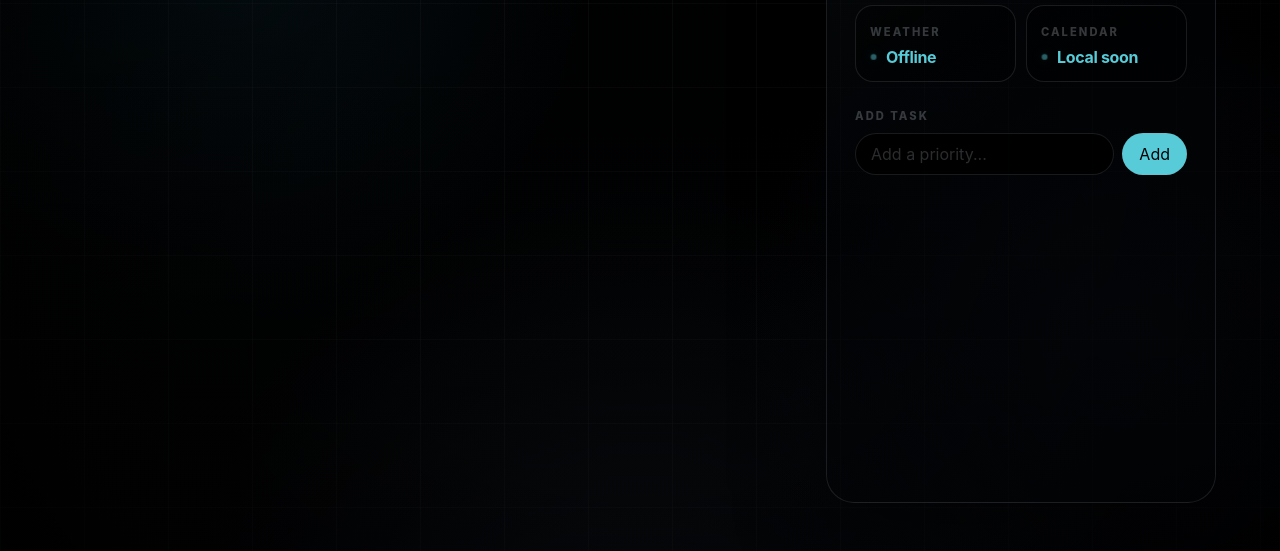
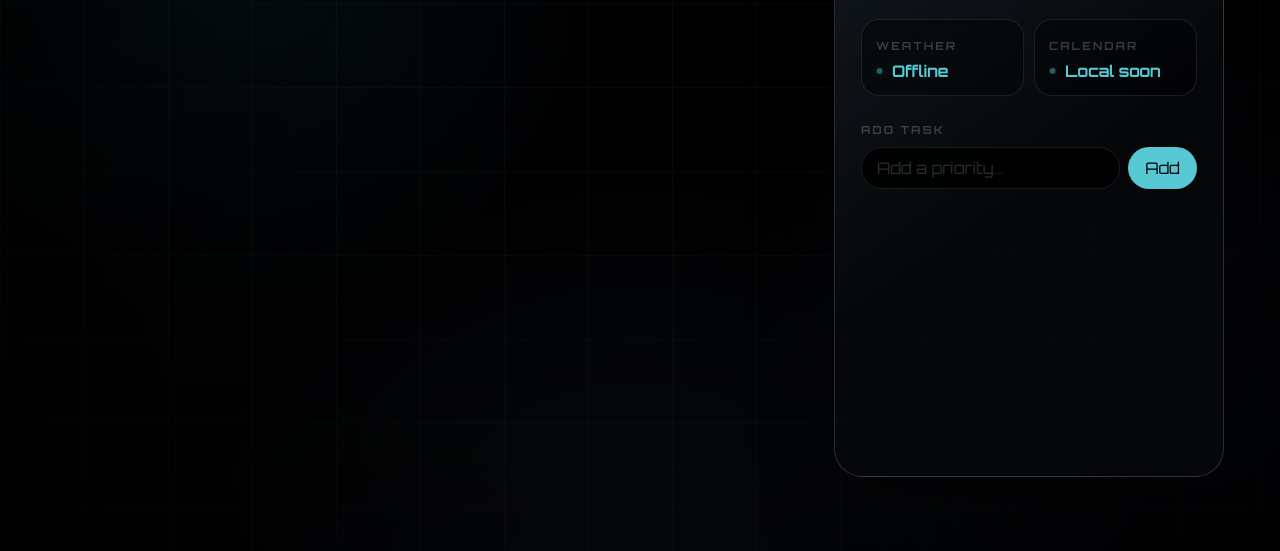
Before and after one commit to damiankovac0-pixel/Custom-BG-MacOS-Plash, a plain HTML site: page index.html in a window 1280 px wide. Shown: the part 249-800 px from the top of the page. Drawn offline with Linux system fonts and the light colour scheme.

Commit message:
Fix dashboard styling and bundle Orbitron

```diff
--- a/index.html
+++ b/index.html
@@ -5,7 +5,7 @@
     <meta name="viewport" content="width=device-width, initial-scale=1" />
     <meta name="color-scheme" content="dark" />
     <title>CustomBGPlash</title>
-    <link rel="stylesheet" href="styles.css" />
+    <link rel="stylesheet" href="styles.css?v=4" />
   </head>
   <body class="preboot intro-active">
     <main class="wallpaper" aria-label="Personal time aware macOS wallpaper">
@@ -56,6 +56,6 @@
       </section>
     </main>
 
-    <script src="script.js"></script>
+    <script src="script.js?v=4"></script>
   </body>
 </html>
--- a/styles.css
+++ b/styles.css
@@ -1,3 +1,10 @@
+@font-face {
+  font-family: "Orbitron Local";
+  src: url("fonts/Orbitron-wght.ttf") format("truetype");
+  font-weight: 400 900;
+  font-display: block;
+}
+
 :root {
   color-scheme: dark;
   --black: oklch(5.5% 0.006 255);
@@ -9,7 +16,7 @@
   --line: oklch(70% 0.014 255 / 0.16);
   --panel-fill: oklch(10.5% 0.012 255 / 0.54);
   --accent: oklch(78% 0.105 205);
-  font-family: Orbitron, "Eurostile", "Bank Gothic", "SF Pro Display", system-ui, sans-serif;
+  font-family: "Orbitron Local", Orbitron, "Eurostile", "Bank Gothic", "SF Pro Display", system-ui, sans-serif;
 }
 
 * {
@@ -125,33 +132,42 @@ body.intro-leaving .intro {
 
 .dashboard {
   position: absolute;
-  top: clamp(92px, 12vh, 148px);
-  right: clamp(28px, 5vw, 76px);
-  bottom: clamp(44px, 6vh, 78px);
-  z-index: 2;
-  width: min(390px, 34vw);
-  min-width: 320px;
+  top: 112px;
+  right: 56px;
+  bottom: 74px;
+  z-index: 4;
+  width: 390px;
   opacity: 0;
+  visibility: hidden;
   transform: translateX(14px);
   transition:
     opacity 1100ms cubic-bezier(0.16, 1, 0.3, 1),
-    transform 1100ms cubic-bezier(0.16, 1, 0.3, 1);
+    transform 1100ms cubic-bezier(0.16, 1, 0.3, 1),
+    visibility 0ms linear 1100ms;
 }
 
 body.settled .dashboard {
   opacity: 1;
+  visibility: visible;
   transform: translateX(0);
+  transition-delay: 0ms;
+}
+
+body.intro-active .dashboard {
+  opacity: 0;
+  visibility: hidden;
+  pointer-events: none;
 }
 
 .today-panel {
   height: 100%;
-  padding: clamp(18px, 2.2vw, 28px);
-  border: 1px solid var(--line);
+  padding: 26px;
+  border: 1px solid rgba(220, 236, 255, 0.16);
   border-radius: 28px;
   background:
-    linear-gradient(145deg, oklch(17% 0.018 255 / 0.42), transparent 42%),
-    var(--panel-fill);
-  box-shadow: 0 28px 90px oklch(3% 0.006 255 / 0.36);
+    linear-gradient(145deg, rgba(35, 47, 58, 0.52), rgba(7, 8, 10, 0.48) 52%),
+    rgba(8, 10, 13, 0.74);
+  box-shadow: 0 28px 90px rgba(0, 0, 0, 0.36);
 }
 
 .panel-kicker,
@@ -160,7 +176,7 @@ body.settled .dashboard {
   margin: 0;
   color: var(--quiet);
   font-size: 0.7rem;
-  font-weight: 760;
+  font-weight: 700;
   letter-spacing: 0.18em;
   text-transform: uppercase;
 }
@@ -320,7 +336,7 @@ body.settled .dashboard {
   font-size: clamp(4rem, 11.5vw, 10.5rem);
   line-height: 0.88;
   letter-spacing: -0.085em;
-  font-weight: 820;
+  font-weight: 900;
 }
 
 .intro-time {
@@ -329,7 +345,7 @@ body.settled .dashboard {
   font-size: clamp(2.2rem, 5vw, 4.8rem);
   line-height: 1;
   letter-spacing: -0.065em;
-  font-weight: 780;
+  font-weight: 800;
 }
 
 .intro-date {
@@ -390,7 +406,6 @@ body.preboot .background-stage {
     top: clamp(84px, 18vh, 132px);
     bottom: clamp(20px, 6vw, 36px);
     width: auto;
-    min-width: 0;
   }
 }
 
```
Also changed, not shown: fonts/Orbitron-wght.ttf (added).
